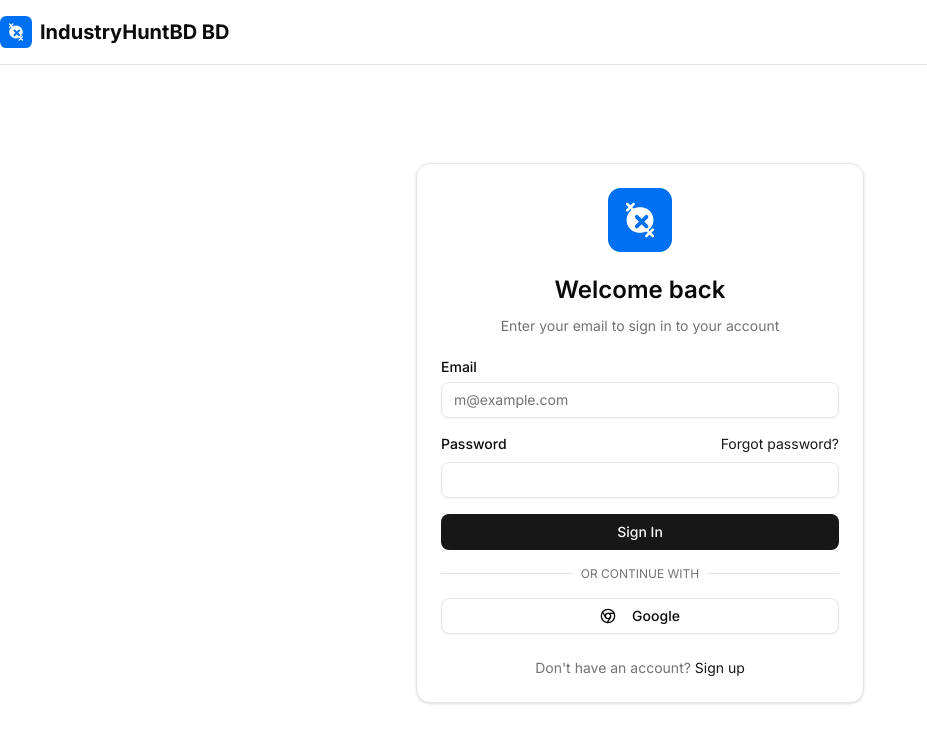
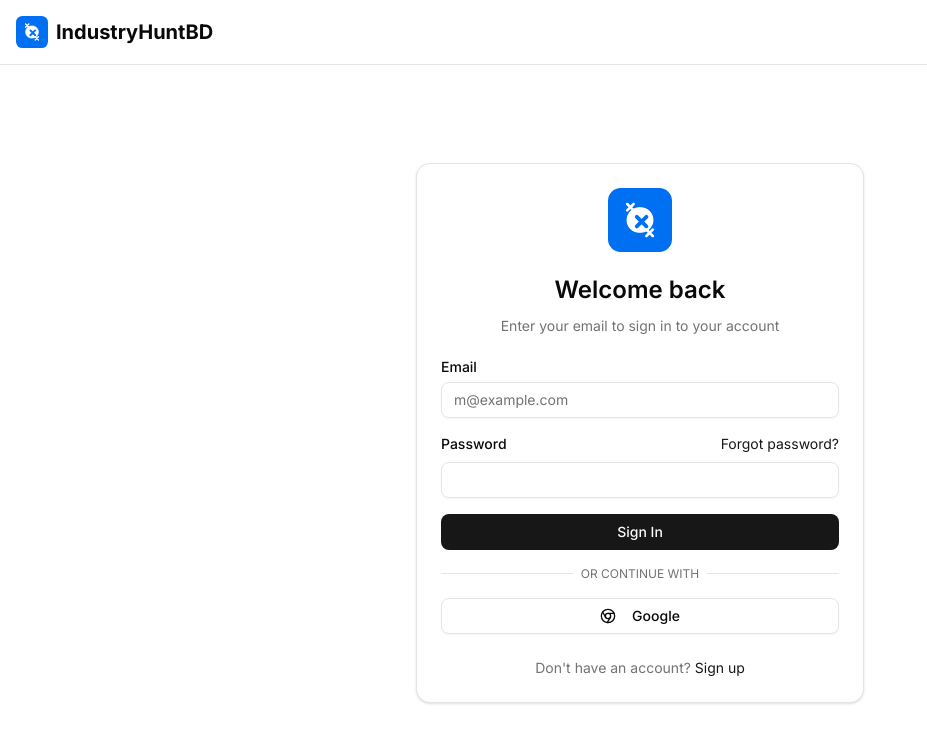
Before and after one commit to RaselHossen0/skillbd, a Next.js app: page /auth/login in a window 1280 px wide. Shown: the top 742 px of the page, without its empty margins (0-927 px from the left). Built offline with nearby package versions, Linux system fonts and the light colour scheme; no server answers.

Commit message:
fix: update logo alt text and remove redundant 'BD' in branding across the application

```diff
--- a/src/app/auth/login/page.tsx
+++ b/src/app/auth/login/page.tsx
@@ -112,10 +112,10 @@
             <div className="flex justify-center mb-4">
               <Image
                 src="/logo.svg"
-                alt="IndustryHuntBD BD Logo"
+                alt="IndustryHuntBD Logo"
                 width={64}
                 height={64}
-                className="h-16 w-16"
+                className="h-16 w-16 "
               />
             </div>
             <CardTitle className="text-2xl text-center">Welcome back</CardTitle>
--- a/src/app/auth/register/page.tsx
+++ b/src/app/auth/register/page.tsx
@@ -95,10 +95,10 @@
             <div className="flex justify-center mb-4">
               <Image
                 src="/logo.svg"
-                alt="IndustryHuntBD BD Logo"
+                alt="IndustryHuntBD Logo"
                 width={64}
                 height={64}
-                className="h-16 w-16"
+                className="h-16 w-16 "
               />
             </div>
             <CardTitle className="text-2xl text-center">
--- a/src/app/dashboard/layout.tsx
+++ b/src/app/dashboard/layout.tsx
@@ -113,12 +113,12 @@
                   >
                     <Image
                       src="/logo.svg"
-                      alt="IndustryHuntBD BD Logo"
+                      alt="IndustryHuntBD Logo"
                       width={24}
                       height={24}
-                      className="h-6 w-6"
+                      className="h-6 w-6 "
                     />
-                    <span className="font-bold">IndustryHuntBD BD</span>
+                    <span className="font-bold">IndustryHuntBD</span>
                   </Link>
                   <div className="grid gap-1 py-6 px-2">
                     {navItems.map((item) => (
@@ -141,7 +141,7 @@
               <Link href="/" className="flex items-center gap-2 font-semibold">
                 <Image
                   src="/logo.svg"
-                  alt="IndustryHuntBD BD Logo"
+                  alt="IndustryHuntBD Logo"
                   width={24}
                   height={24}
                   className="h-8 w-8 ml-4"
--- a/src/components/shared/Header.tsx
+++ b/src/components/shared/Header.tsx
@@ -19,9 +19,9 @@
             alt="IndustryHuntBD Logo"
             width={40}
             height={40}
-            className="h-8 w-8"
+            className="h-8 w-8 ml-4"
           />
-          <span className="text-xl font-bold">IndustryHuntBD BD</span>
+          <span className="text-xl font-bold">IndustryHuntBD</span>
         </Link>
 
         {!isAuthRoute && (
```
